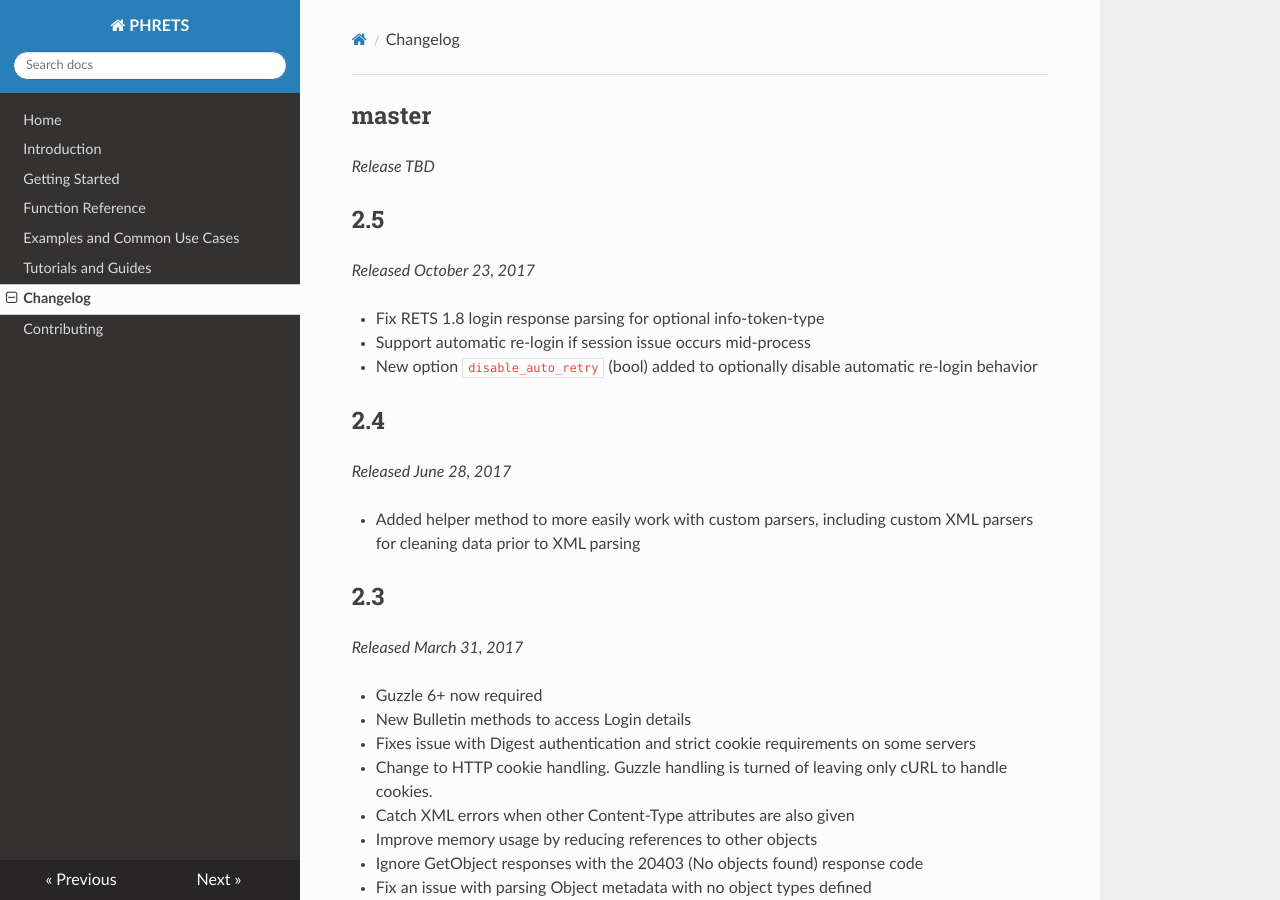
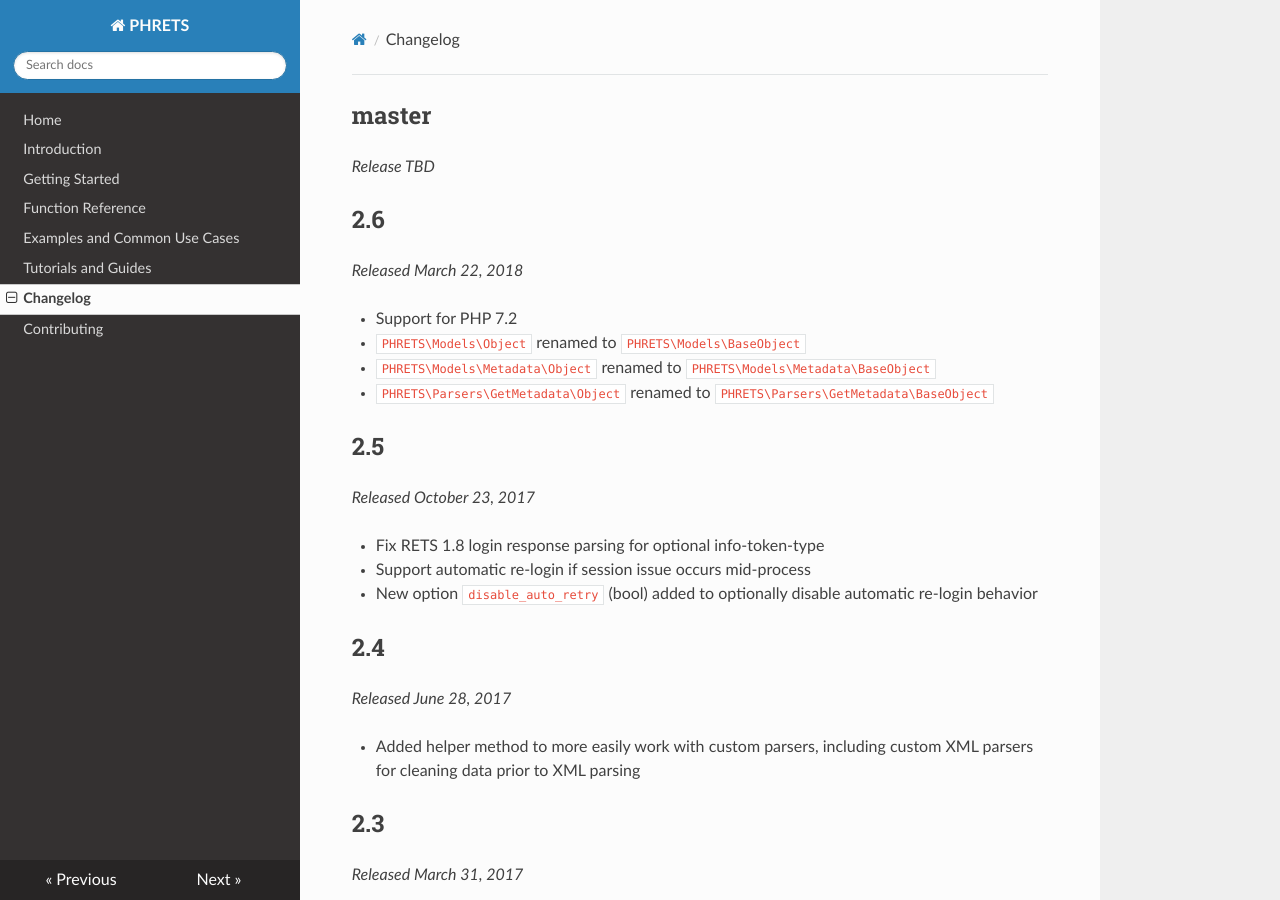
Before and after one commit to troydavisson/PHRETS, an MkDocs documentation site: the page built from docs/changelog.md, in a window 1280 px wide and 900 px high. Built offline with MkDocs 1.6.1, drawn with Linux system fonts in a browser that asks for light colours; nearby versions of some CDN libraries; old or Windows-style settings are respelled for this version of MkDocs.

Commit message:
2.6 release

```diff
--- a/docs/changelog.md
+++ b/docs/changelog.md
@@ -1,6 +1,15 @@
 ## master
 
 _Release TBD_
+
+## 2.6
+
+_Released March 22, 2018_
+
+* Support for PHP 7.2
+* `PHRETS\Models\Object` renamed to `PHRETS\Models\BaseObject`
+* `PHRETS\Models\Metadata\Object` renamed to `PHRETS\Models\Metadata\BaseObject`
+* `PHRETS\Parsers\GetMetadata\Object` renamed to `PHRETS\Parsers\GetMetadata\BaseObject`
 
 ## 2.5
 
```
Also changed, not shown: README.md (+2 -1 lines), docs/start.md (+1 -1 lines), 1 other file.
